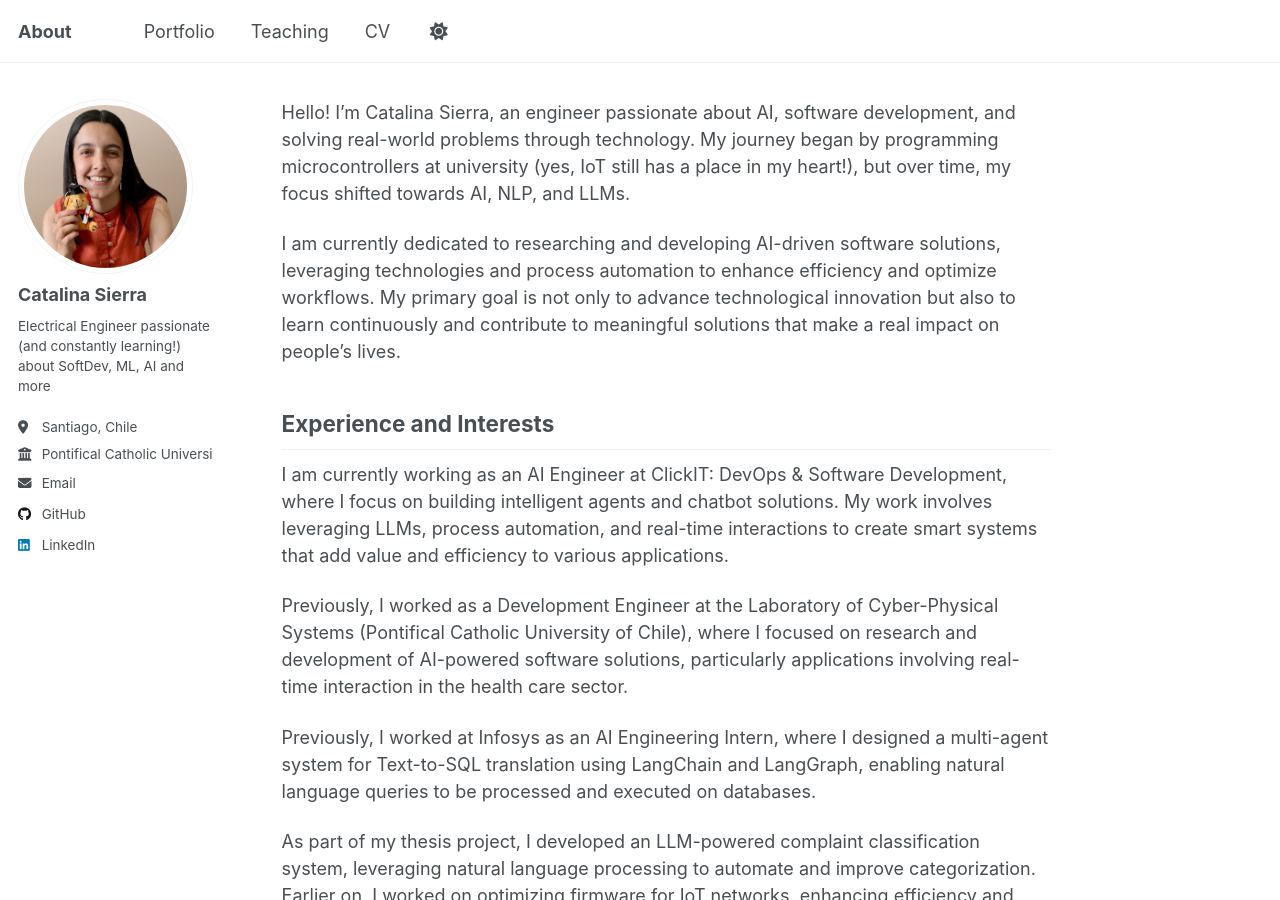
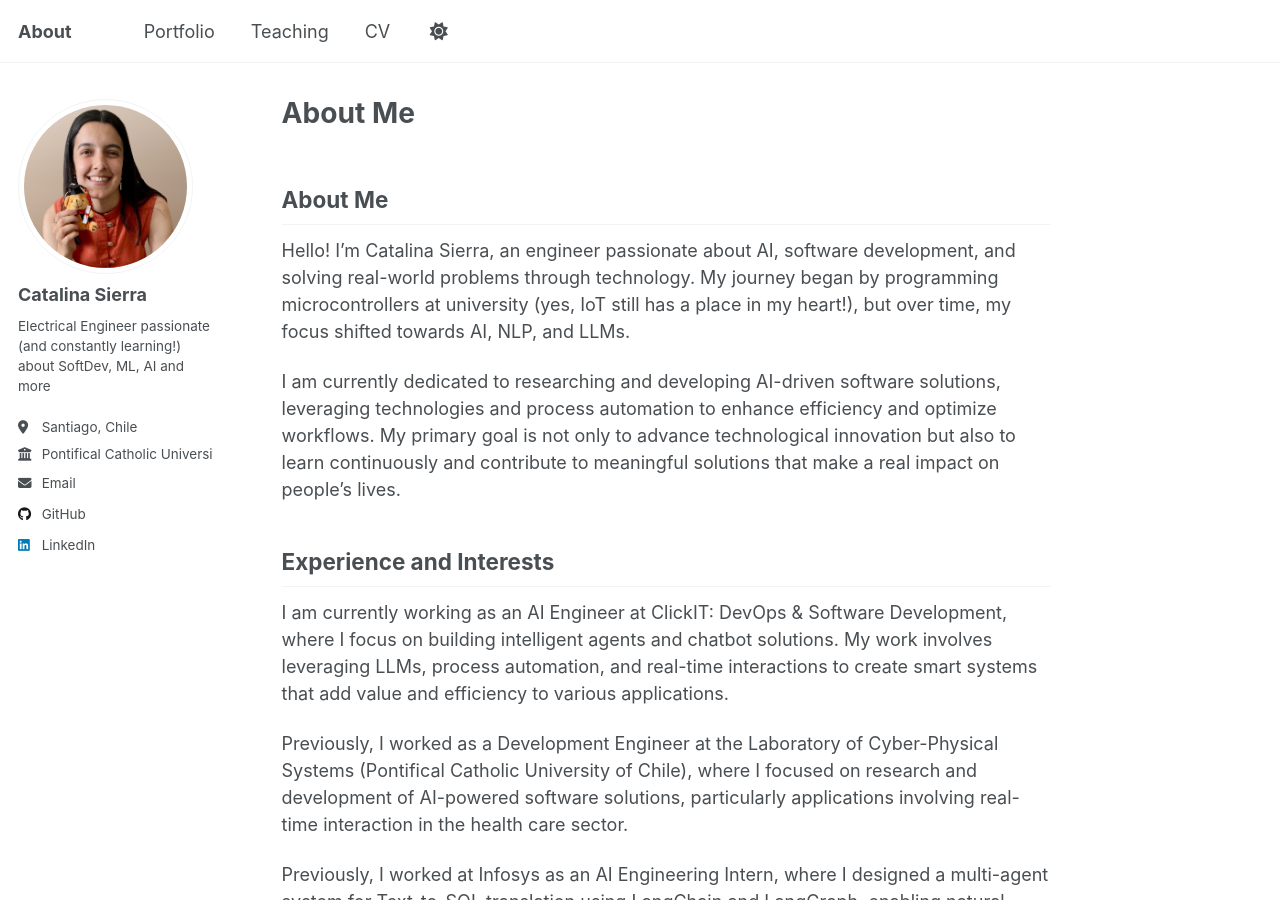
Before and after one commit to csierr/csierr.github.io, a Jekyll site: the page built from _pages/about.md, in a window 1280 px wide and 900 px high. Built offline with Jekyll 4.4.1, drawn with Linux system fonts in a browser that asks for light colours; our own code applies the rules of GitHub Pages for plain Markdown files.

Commit message:
typo correction

```diff
--- a/_pages/about.md
+++ b/_pages/about.md
@@ -6,7 +6,7 @@
  # - /about.html
 ---
 
-<!-- ## About Me  -->
+## About Me
 
 Hello! I’m Catalina Sierra, an engineer passionate about AI, software development, and solving real-world problems through technology. My journey began by programming microcontrollers at university (yes, IoT still has a place in my heart!), but over time, my focus shifted towards AI, NLP, and LLMs.
 
```
